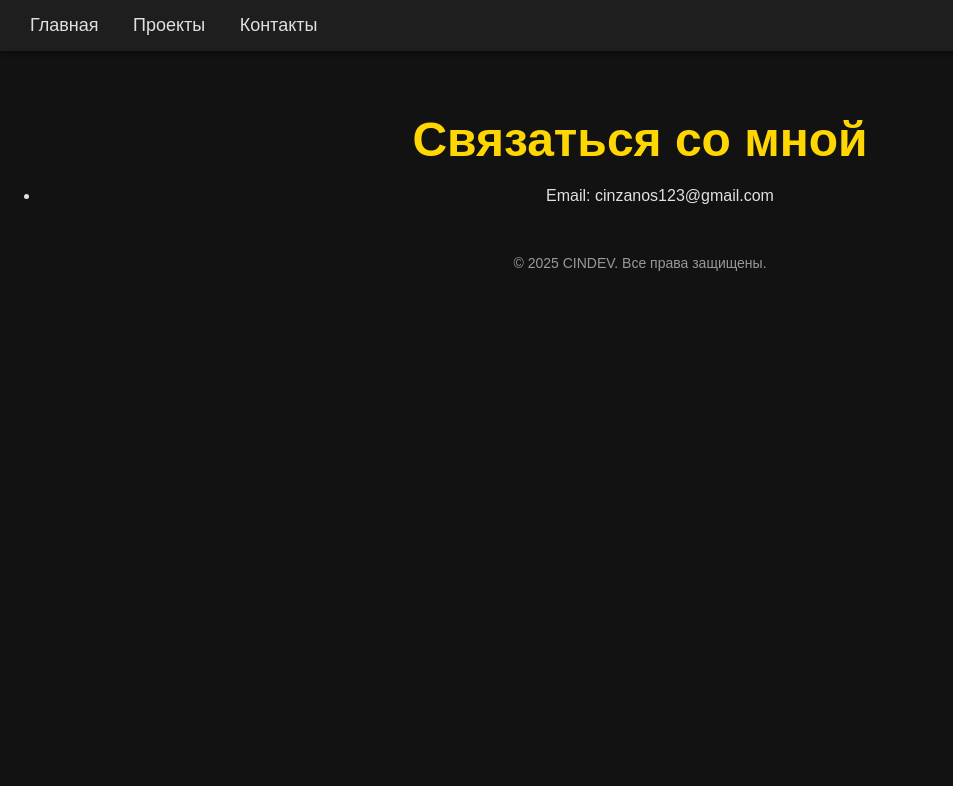
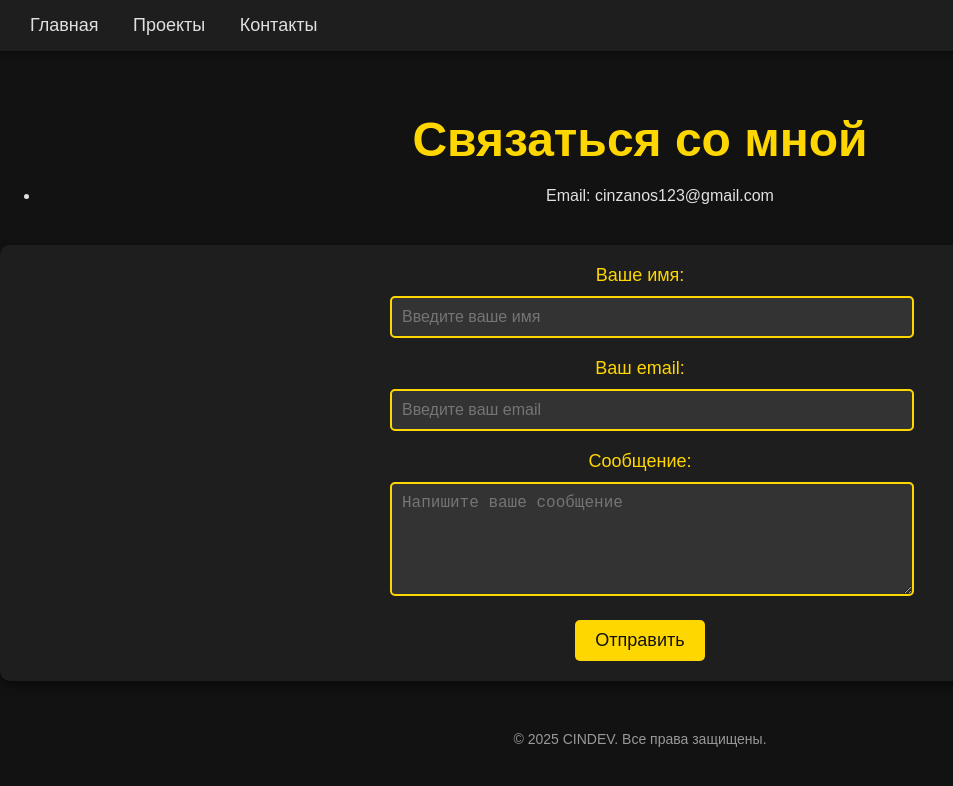
Before and after one commit to Cinzanos/cinzanos.github.io, a Jekyll site: the page built from contacts.html, in a window 1280 px wide. Shown: the top 786 px of the page, without its empty margins (0-953 px from the left). Built offline with Jekyll 4.4.1, drawn with Linux system fonts in a browser that asks for light colours.

Commit message:
Добавил форму для отправки сообщений

```diff
--- a/assets/css/styles.css
+++ b/assets/css/styles.css
@@ -124,3 +124,61 @@ footer {
     transform: translateX(-100%);
   }
 }
+
+/* Стилизация формы */
+.contact-form {
+  margin-top: 40px;
+  display: flex;
+  flex-direction: column;
+  align-items: center;
+  background-color: #1e1e1e;
+  padding: 20px;
+  border-radius: 10px;
+  box-shadow: 0 4px 10px rgba(0, 0, 0, 0.5);
+}
+
+.form-group {
+  margin-bottom: 20px;
+  width: 100%;
+  max-width: 500px;
+}
+
+.form-group label {
+  display: block;
+  margin-bottom: 10px;
+  color: #ffd700;
+  font-size: 18px;
+}
+
+.form-group input,
+.form-group textarea {
+  width: 100%;
+  padding: 10px;
+  border: 2px solid #ffd700;
+  border-radius: 5px;
+  background-color: #333;
+  color: #e0e0e0;
+  font-size: 16px;
+  transition: border-color 0.3s ease;
+}
+
+.form-group input:focus,
+.form-group textarea:focus {
+  border-color: #ffd700;
+  outline: none;
+}
+
+.submit-btn {
+  padding: 10px 20px;
+  background-color: #ffd700;
+  border: none;
+  color: #121212;
+  font-size: 18px;
+  border-radius: 5px;
+  cursor: pointer;
+  transition: background-color 0.3s ease;
+}
+
+.submit-btn:hover {
+  background-color: #ffcc00;
+}
--- a/contacts.html
+++ b/contacts.html
@@ -7,4 +7,21 @@ title: Контакты
     <ul class="fade-in">
         <li>Email: cinzanos123@gmail.com</li>
     </ul>
+
+    <!-- Форма для отправки сообщений -->
+    <form class="contact-form" action="mailto:cinzanos123@gmail.com" method="post" enctype="text/plain">
+        <div class="form-group">
+            <label for="name">Ваше имя:</label>
+            <input type="text" id="name" name="name" required placeholder="Введите ваше имя">
+        </div>
+        <div class="form-group">
+            <label for="email">Ваш email:</label>
+            <input type="email" id="email" name="email" required placeholder="Введите ваш email">
+        </div>
+        <div class="form-group">
+            <label for="message">Сообщение:</label>
+            <textarea id="message" name="message" rows="5" required placeholder="Напишите ваше сообщение"></textarea>
+        </div>
+        <button type="submit" class="submit-btn">Отправить</button>
+    </form>
 </div>
```
